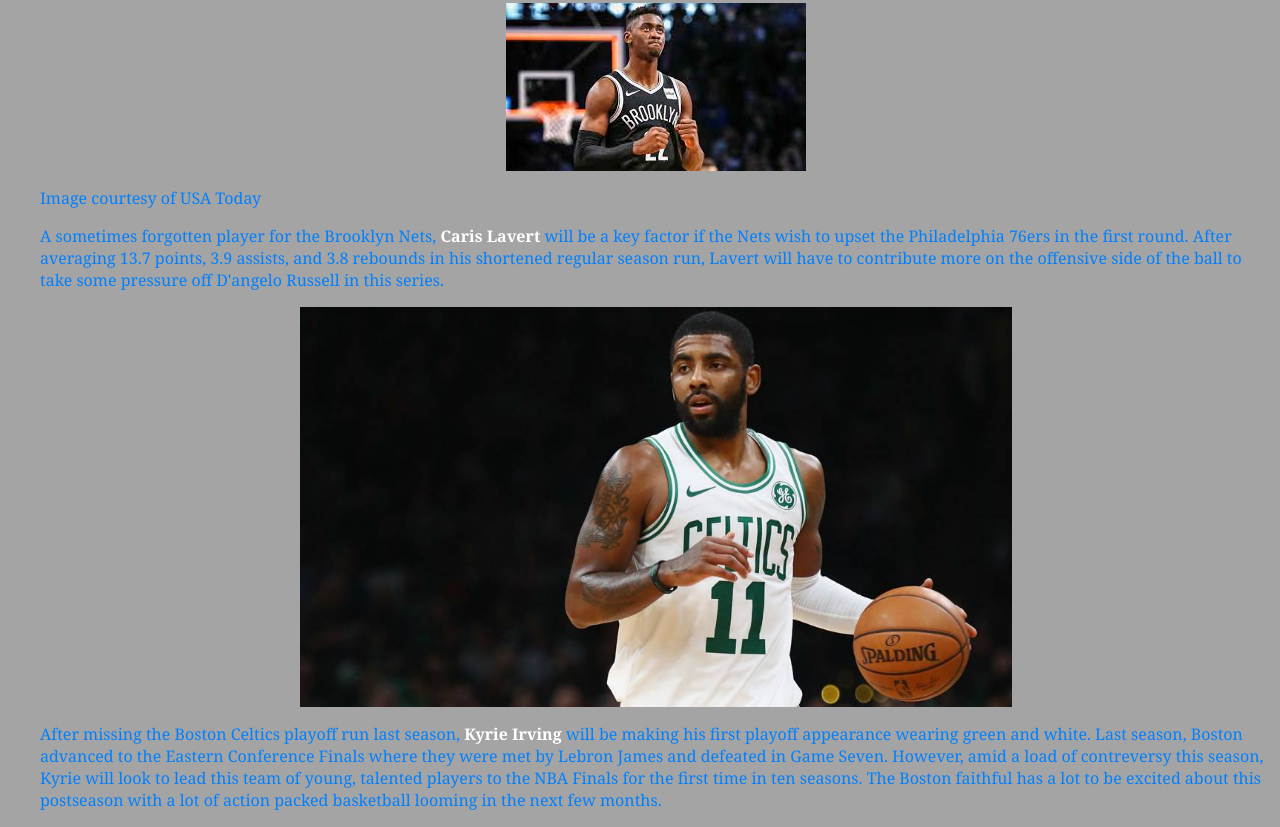
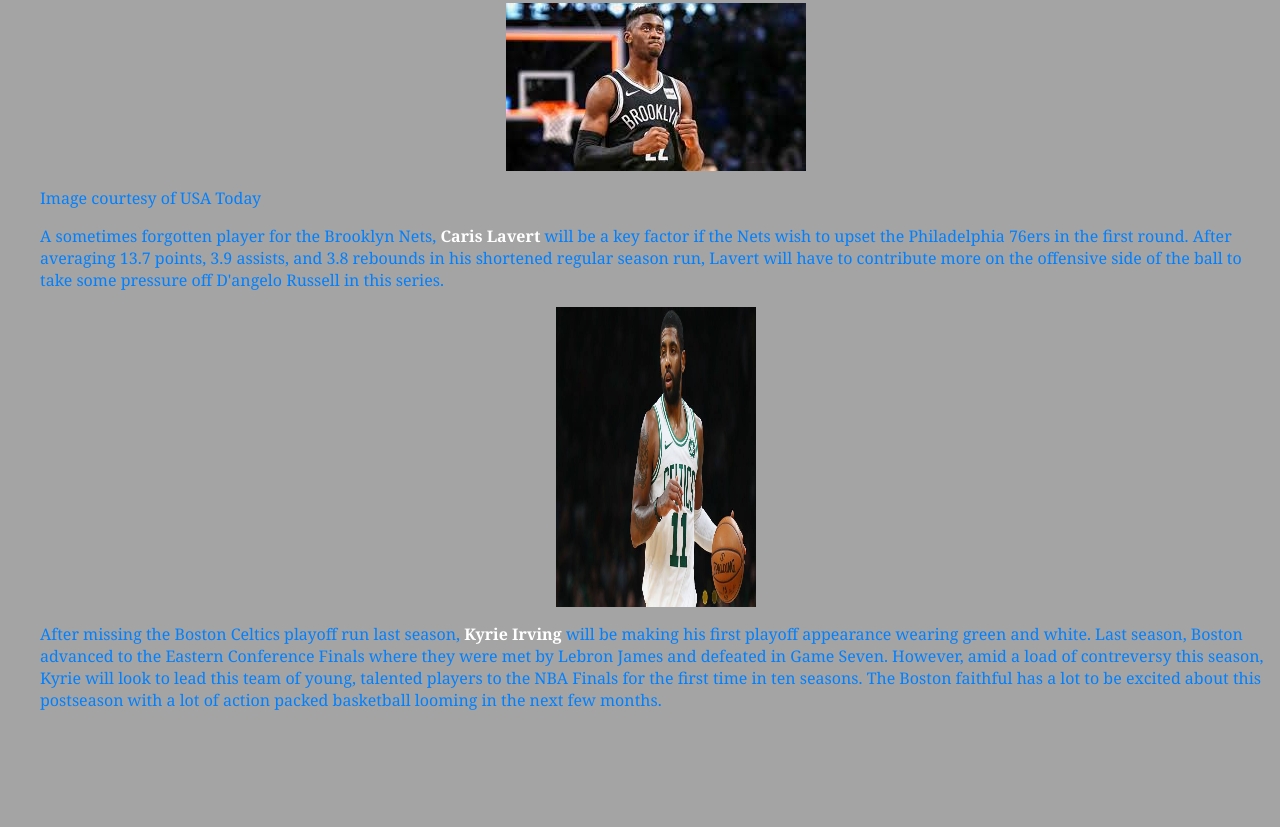
Before and after one commit to aaf52128/aaf52128.github.io, a plain HTML site: page index.html in a window 1280 px wide. Shown: the part 790-1617 px from the top of the page. After the commit the page ends 1517 px from the top, so only its background shows below. Drawn offline with Linux system fonts and the light colour scheme.

Commit message:
Update index.html

```diff
--- a/index.html
+++ b/index.html
@@ -116,11 +116,11 @@
     some pressure off D'angelo Russell in this series.
     </p>
 
-     <p><img src="KyrieIrving.jpeg" alt="Kyrie Irving width="300" height="400"
+     <p><img src="KyrieIrving.jpeg" alt="Kyrie Irving" width="200" height="300"
      style="display:block;
      margin-left: auto; margin-right: auto;></p>
 
-     <br>
+     <hr style="border:2px solid white;">
 
      <p> After missing the Boston Celtics playoff run last season,
      <span style="color:white;font-weight:bold"> Kyrie Irving </span>
```
